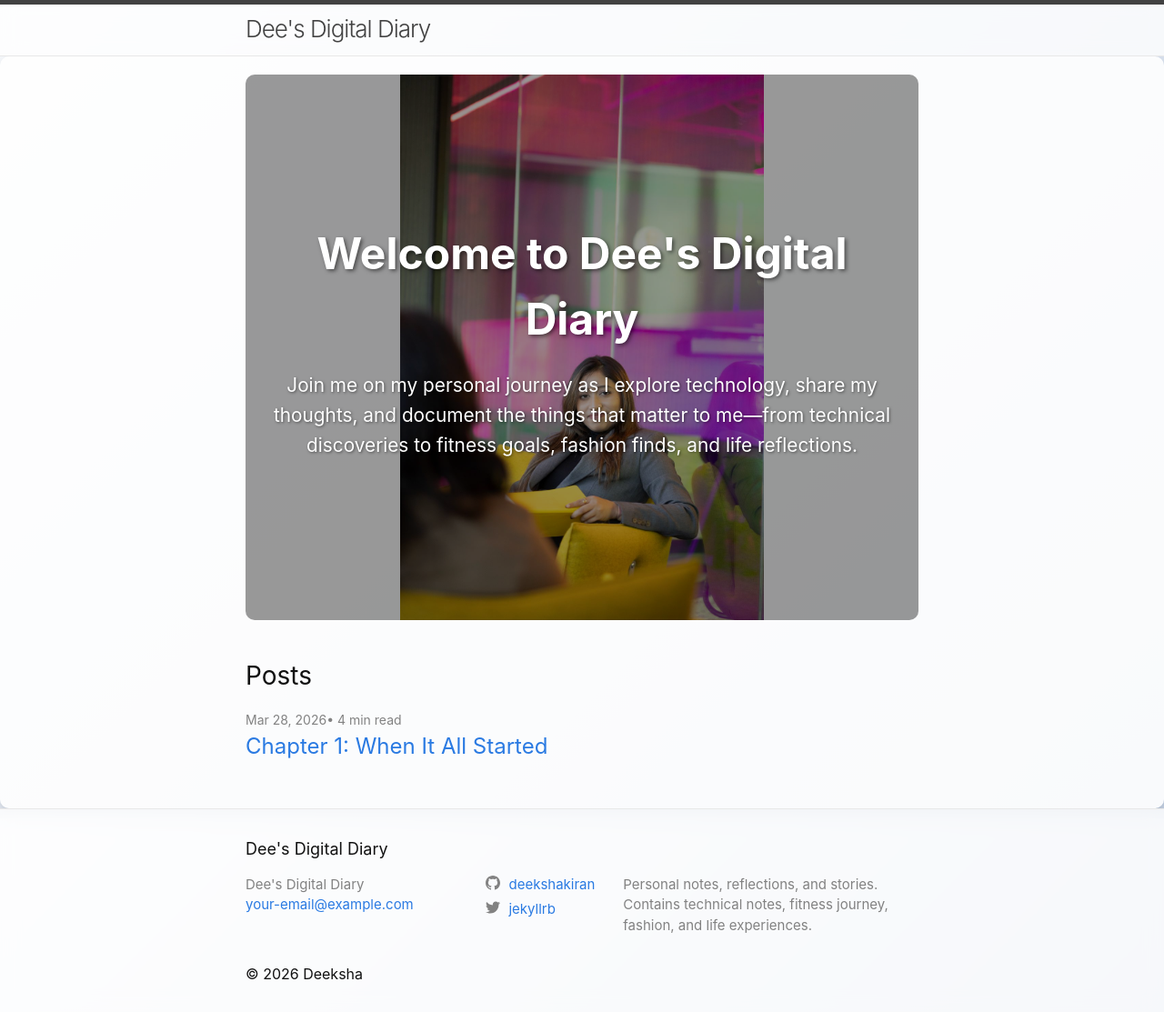
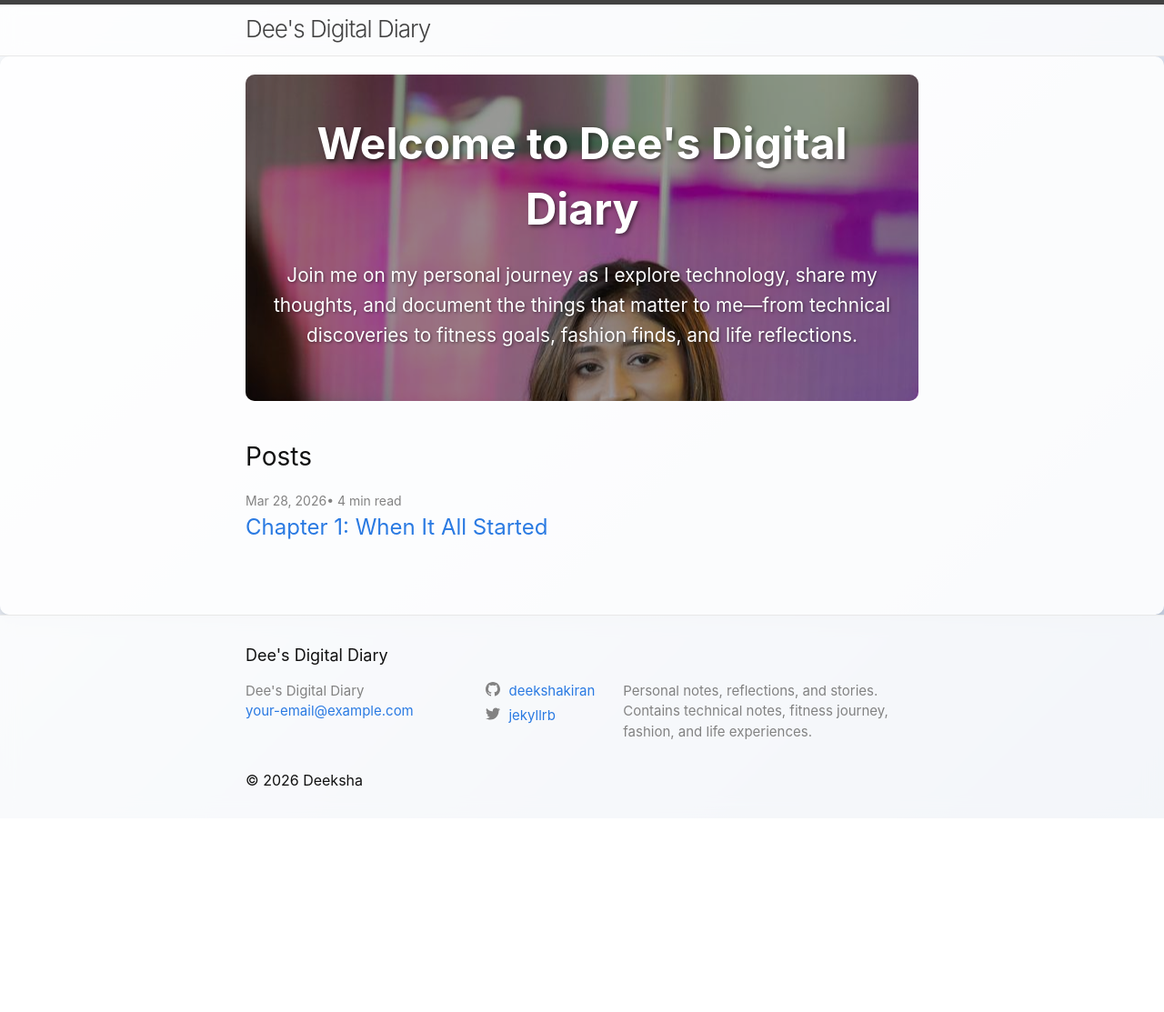
Before and after one commit to DeeReddy21/DevOpswithDee, a Jekyll site: the page built from index.markdown, in a window 1280 px wide. Shown: the whole page at 91% size. Built offline with Jekyll 4.4.1, drawn with Linux system fonts in a browser that asks for light colours; after the commit the page ends 900 px from its top, so only the background shows below that.

Commit message:
Change hero to display image at full size without scaling

```diff
--- a/assets/main.scss
+++ b/assets/main.scss
@@ -26,8 +26,8 @@ body {
 .hero {
   position: relative;
   width: 100%;
-  height: 600px;
-  background-size: contain;
+  height: auto;
+  background-size: auto;
   background-position: center;
   background-repeat: no-repeat;
   display: flex;
```
